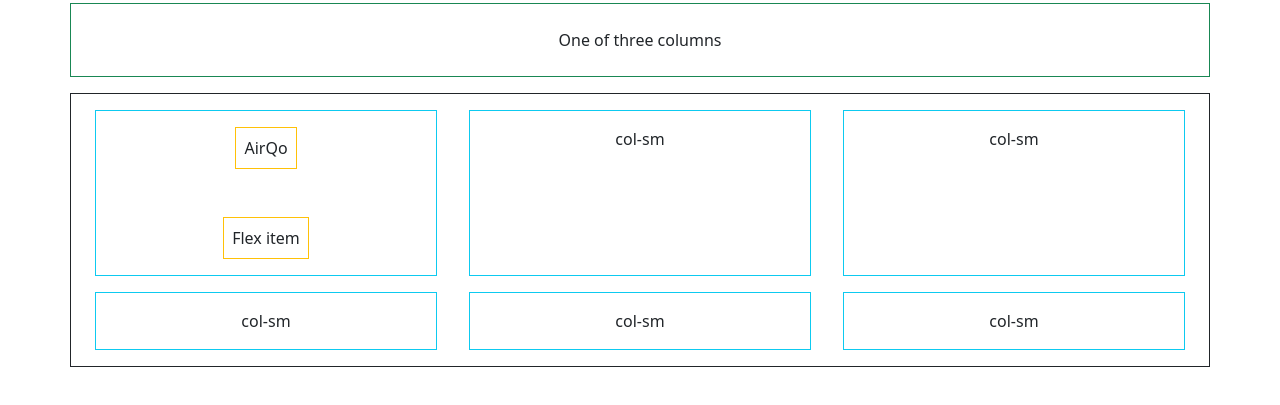
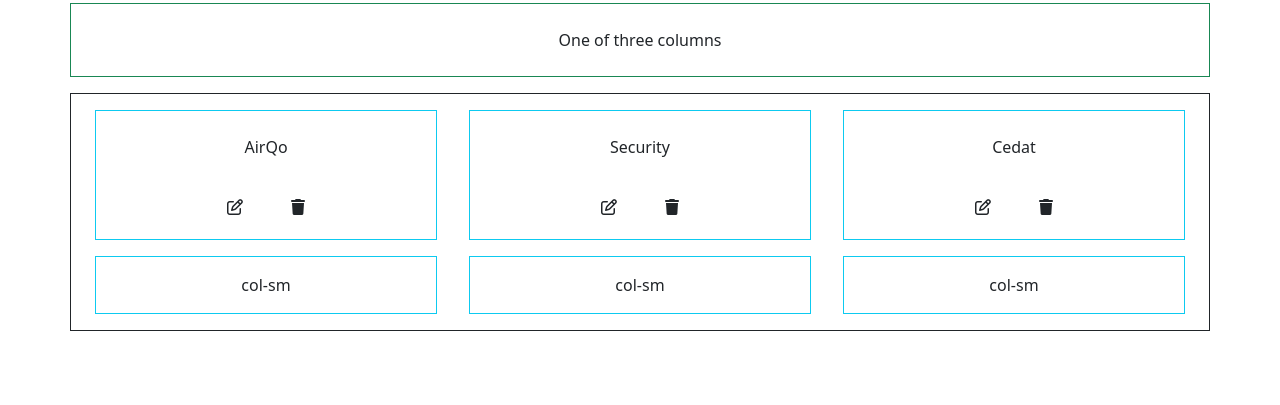
Before and after one commit to bruceMug/LINKify, a website: page public/home.html in a window 1280 px wide. Shown: the part 87-492 px from the top of the page. Drawn offline with nearby package versions, Linux system fonts and the light colour scheme.

Commit message:
finished cards

```diff
--- a/public/home.html
+++ b/public/home.html
@@ -4,6 +4,8 @@
     <meta charset="UTF-8">
     <meta name="viewport" content="width=device-width, initial-scale=1.0">
     <link href="https://cdn.jsdelivr.net/npm/bootstrap@5.3.0/dist/css/bootstrap.min.css" rel="stylesheet" integrity="sha384-9ndCyUaIbzAi2FUVXJi0CjmCapSmO7SnpJef0486qhLnuZ2cdeRhO02iuK6FUUVM" crossorigin="anonymous">
+    <script src="https://kit.fontawesome.com/970ef4d33f.js" crossorigin="anonymous"></script>
+    <link rel="stylesheet" href="https://cdnjs.cloudflare.com/ajax/libs/font-awesome/4.7.0/css/font-awesome.min.css">
     <link rel="stylesheet" href="style.css">
     <title>home page</title>
 </head>
@@ -31,16 +33,33 @@
           <div class="col-sm  p-3 border border-info mx-3 ">
 
             <div class="d-flex align-items-center flex-column">
-              <div class="p-2 mb-5 border border-warning">AirQo</div>
-              <div class="p-2 border border-warning">Flex item</div>
+              <div class="p-2 mb-4">AirQo</div>
+              <div class="p-1 d-flex">
+                <div class="px-4"><i class="fa-regular fa-pen-to-square"></i></div>
+                <div class="px-4"><i class="fa-solid fa-trash"></i> </div>
+              </div>
             </div>
 
           </div>
           <div class="col-sm p-3 border border-info mx-3">
-            col-sm
+            <div class="d-flex align-items-center flex-column">
+              <div class="p-2 mb-4">Security</div>
+              <div class="p-1 d-flex">
+                <div class="px-4"><i class="fa-regular fa-pen-to-square"></i></div>
+                <div class="px-4"><i class="fa-solid fa-trash"></i> </div>
+              </div>
+            </div>
+
+
           </div>
           <div class="col-sm p-3 border border-info mx-3">
-            col-sm
+            <div class="d-flex align-items-center flex-column">
+              <div class="p-2 mb-4">Cedat</div>
+              <div class="p-1 d-flex">
+                <div class="px-4"><i class="fa-regular fa-pen-to-square"></i></div>
+                <div class="px-4"><i class="fa-solid fa-trash"></i> </div>
+              </div>
+            </div>
           </div>
         </div>
 
```
